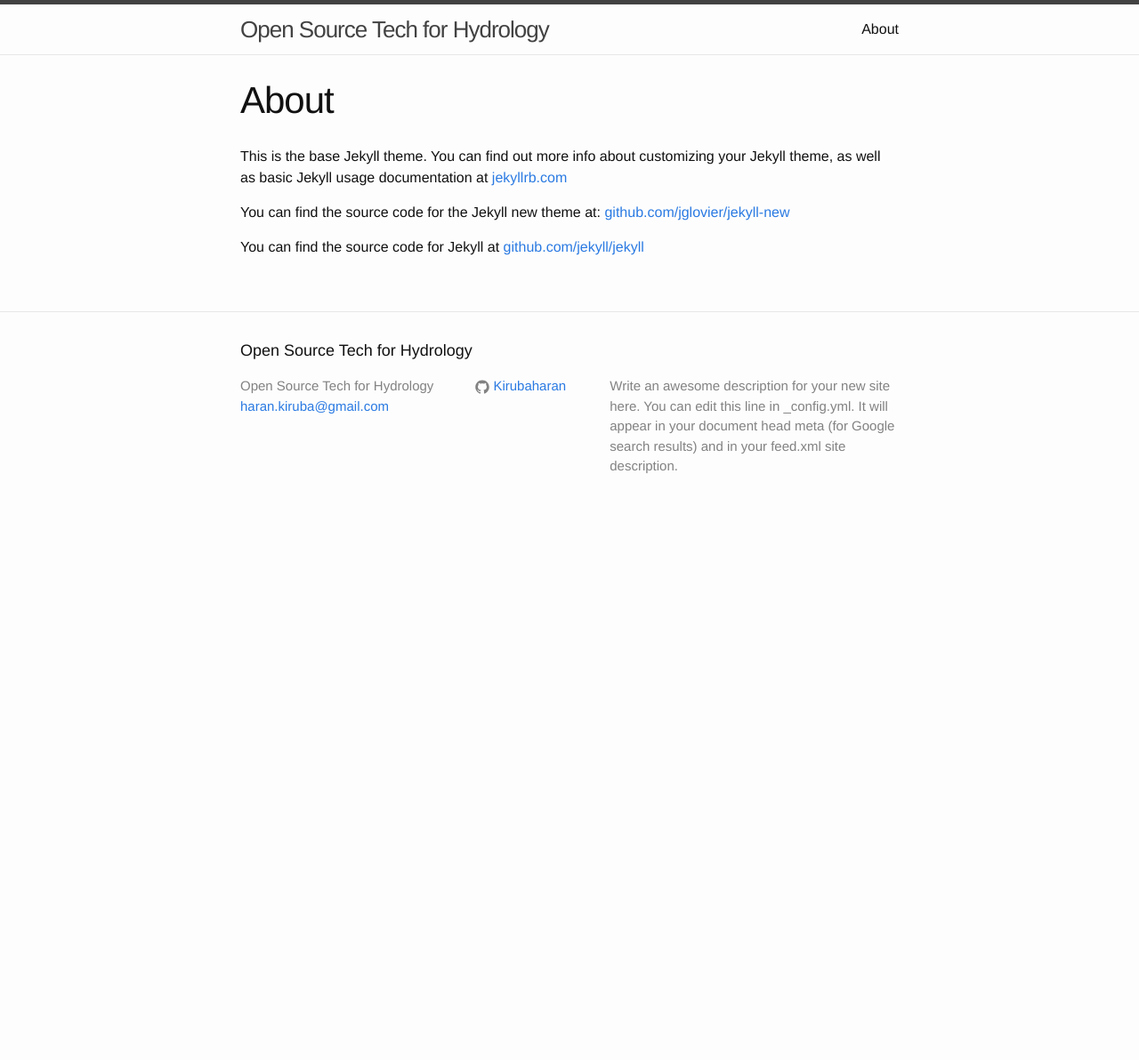
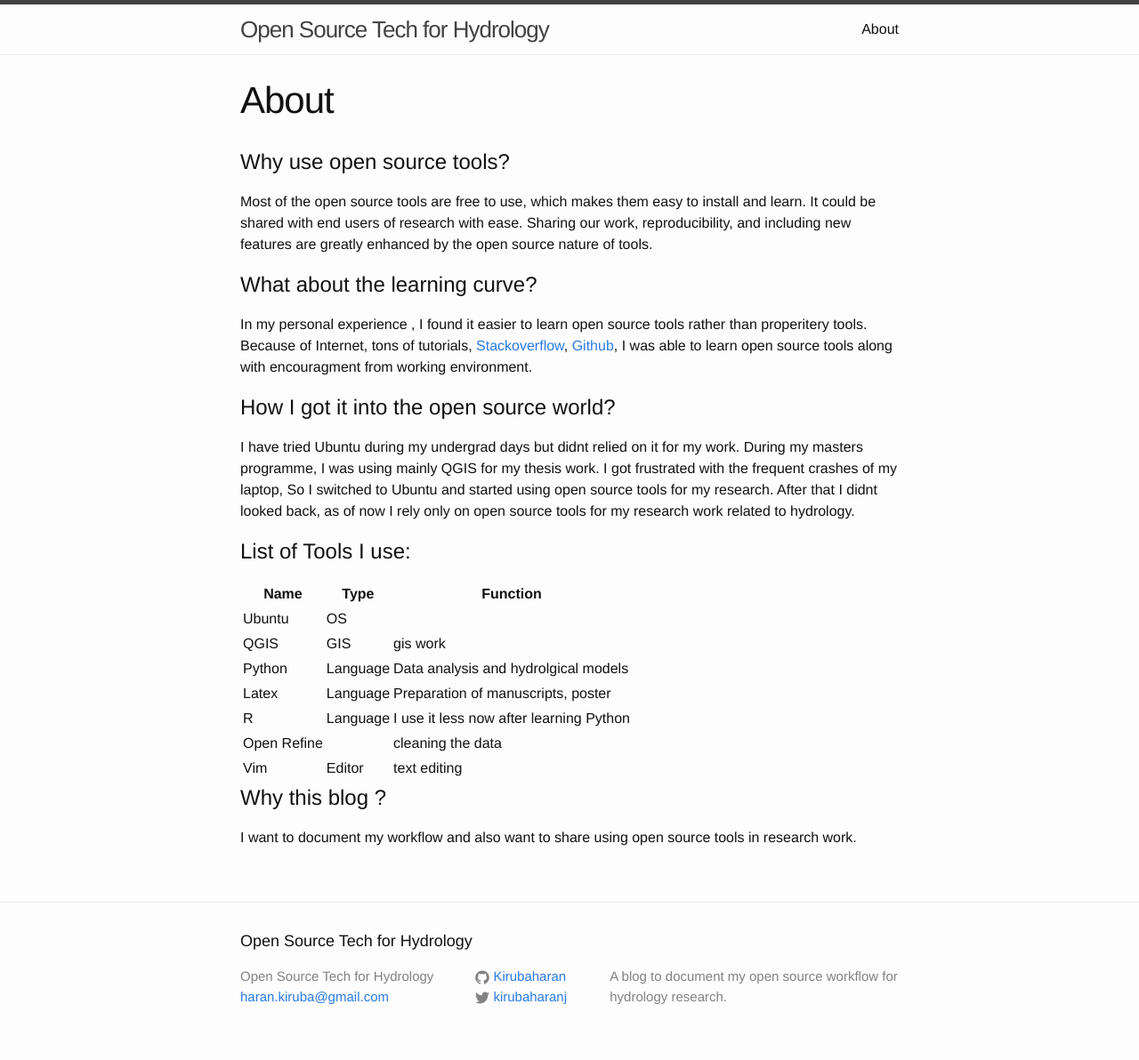
Before and after one commit to Kirubaharan/Kirubaharan.github.io, a Jekyll site: the page built from about.md, in a window 1280 px wide. Shown: the whole page at 89% size. Built offline with Jekyll 4.4.1, drawn with Linux system fonts in a browser that asks for light colours; before the commit the page ends 900 px from its top, so only the background shows below that.

Commit message:
about added

```diff
--- a/_config.yml
+++ b/_config.yml
@@ -2,13 +2,12 @@
 title: Open Source Tech for Hydrology
 email: haran.kiruba@gmail.com
 description: > # this means to ignore newlines until "baseurl:"
-  Write an awesome description for your new site here. You can edit this
-  line in _config.yml. It will appear in your document head meta (for
-  Google search results) and in your feed.xml site description.
+    A blog to document my open source workflow for hydrology research.
 baseurl: "" # the subpath of your site, e.g. /blog/
 url: "http://yourdomain.com" # the base hostname & protocol for your site
-#twitter_username: jekyllrb
+twitter_username: kirubaharanj
 github_username: Kirubaharan
 
 # Build settings
 markdown: kramdown
+highlighter: pygments
--- a/about.md
+++ b/about.md
@@ -3,9 +3,26 @@ layout: page
 title: About
 permalink: /about/
 ---
+# Why use open source tools?
+Most of the open source tools are free to use, which makes them easy to install and learn. It could be shared with end users of research with ease. Sharing our work, reproducibility, and including new features are greatly enhanced by the open source nature of tools.
 
-This is the base Jekyll theme. You can find out more info about customizing your Jekyll theme, as well as basic Jekyll usage documentation at [jekyllrb.com](http://jekyllrb.com/)
+# What about the learning curve?
+In my personal experience , I found it easier to learn open source tools rather than properitery tools. Because of Internet, tons of tutorials, [Stackoverflow](http://stackoverflow.com), [Github](https://github.com), I was able to learn open source tools along with encouragment from working environment.
 
-You can find the source code for the Jekyll new theme at: [github.com/jglovier/jekyll-new](https://github.com/jglovier/jekyll-new)
+# How I got it into the open source world?
+I have tried Ubuntu during my undergrad days but didnt relied on it for my work. During my masters programme, I was using mainly QGIS for my thesis work. I got frustrated with the frequent crashes of my laptop, So I switched to Ubuntu and started using open source tools for my research. After that I didnt looked back, as of now I rely only on open source tools for my research work related to hydrology.
 
-You can find the source code for Jekyll at [github.com/jekyll/jekyll](https://github.com/jekyll/jekyll)
+# List of Tools I use:
+
+|Name | Type | Function|
+|-----|------|---------|
+|Ubuntu| OS |  |
+|QGIS | GIS | gis work|
+|Python| Language| Data analysis and hydrolgical models|
+|Latex | Language | Preparation of manuscripts, poster|
+|R | Language | I use it less now after learning Python|
+|Open Refine|  | cleaning the data|
+|Vim | Editor | text editing|
+
+# Why this blog ?
+I want to document my workflow and also want to share using open source tools in research work.
```
Also changed, not shown: 4 other files.
